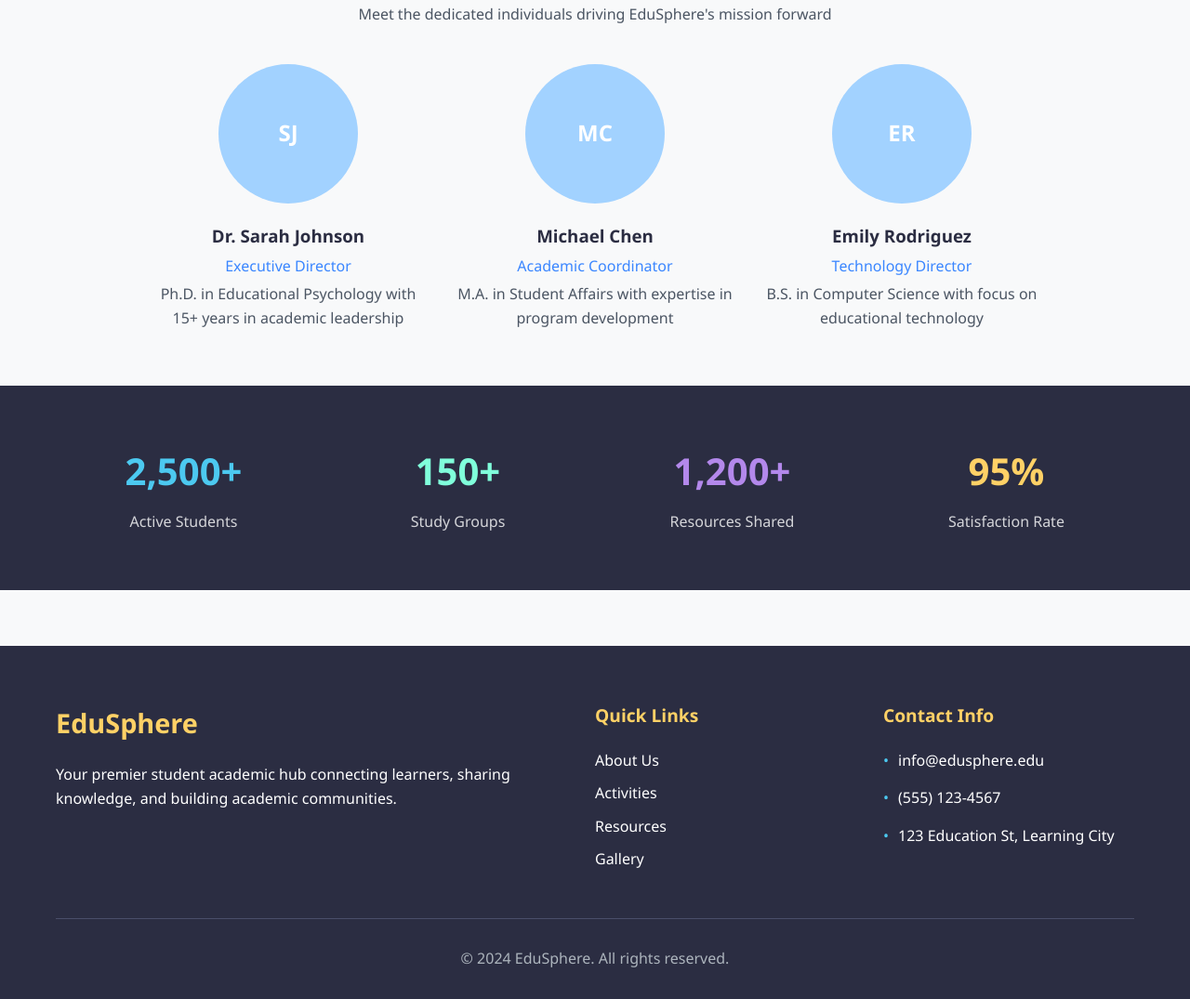
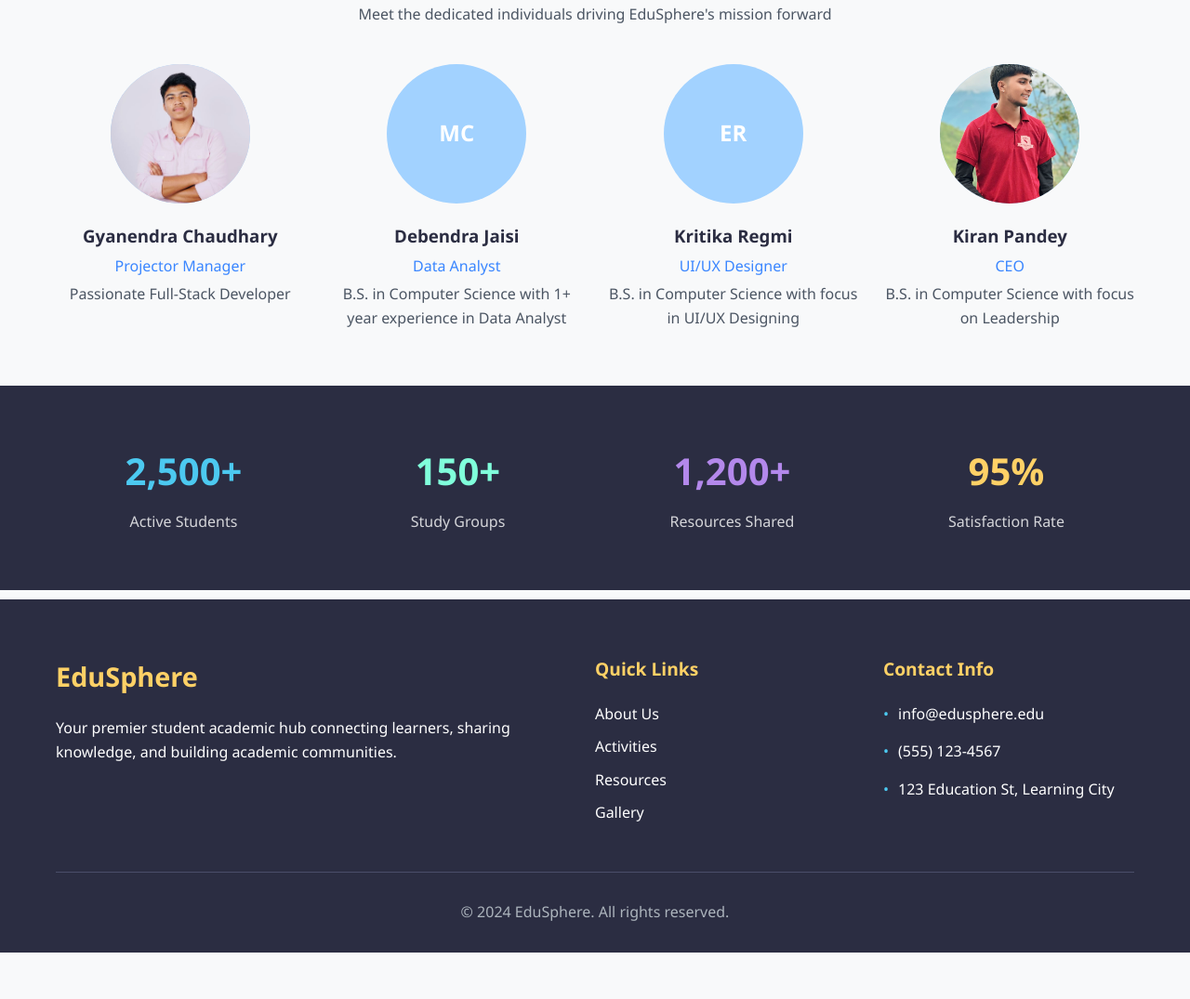
Before and after one commit to its-gyaney/FDD_project, a plain HTML site: page HTML/about.html in a window 1280 px wide. Shown: the part 1771-2846 px from the top of the page at 93% size. After the commit the page ends 2796 px from the top, so only its background shows below. Drawn offline with Linux system fonts and the light colour scheme.

Commit message:
footer and about section updates

```diff
--- a/CSS/about.css
+++ b/CSS/about.css
@@ -178,6 +178,11 @@
             color: white;
             font-weight: bold;
             font-size: 1.5rem;
+            overflow: hidden;
+        }
+
+        .member-photo img{
+            width: 100%;
         }
 
         .member-info h3 {
@@ -196,7 +201,7 @@
             background-color: #2b2d42;
             color: white;
             padding: 60px 0;
-            margin-bottom: 60px;
+            margin-bottom: 10px;
         }
 
         .stats-container {
@@ -227,78 +232,6 @@
             opacity: 0.8;
         }
 
-        /* Footer */
-        footer {
-            background-color: #2b2d42;
-            color: white;
-            padding: 60px 0 30px;
-        }
-
-        .footer-content {
-            display: flex;
-            flex-wrap: wrap;
-            gap: 40px;
-            margin-bottom: 40px;
-        }
-
-        .footer-about {
-            flex: 2;
-            min-width: 300px;
-        }
-
-        .footer-about h3 {
-            font-size: 1.8rem;
-            margin-bottom: 20px;
-            color: #ffd166;
-        }
-
-        .footer-links, .footer-contact {
-            flex: 1;
-            min-width: 200px;
-        }
-
-        .footer-links h4, .footer-contact h4 {
-            font-size: 1.2rem;
-            margin-bottom: 20px;
-            color: #ffd166;
-        }
-
-        .footer-links ul {
-            list-style: none;
-        }
-
-        .footer-links li {
-            margin-bottom: 10px;
-        }
-
-        .footer-links a {
-            color: white;
-            text-decoration: none;
-            transition: color 0.3s;
-        }
-
-        .footer-links a:hover {
-            color: #4cc9f0;
-        }
-
-        .footer-contact p {
-            margin-bottom: 15px;
-            display: flex;
-            align-items: center;
-        }
-
-        .footer-contact p::before {
-            content: "•";
-            margin-right: 10px;
-            color: #4cc9f0;
-        }
-
-        .copyright {
-            text-align: center;
-            padding-top: 30px;
-            border-top: 1px solid #4a4e69;
-            color: #adb5bd;
-        }
 
         /* Responsive Adjustments */
         @media (max-width: 768px) {
--- a/CSS/index.css
+++ b/CSS/index.css
@@ -228,64 +228,7 @@
             color: #4a4e69;
         }
 
-        /* Footer */
-        footer {
-            background-color: #2b2d42;
-            color: white;
-            padding: 60px 0 30px;
-        }
 
-        .footer-content {
-            display: grid;
-            grid-template-columns: repeat(auto-fit, minmax(250px, 1fr));
-            gap: 40px;
-            margin-bottom: 40px;
-        }
-
-        .footer-about {
-            grid-column: 1 / -1;
-        }
-
-        .footer-about h3 {
-            font-size: 1.8rem;
-            margin-bottom: 20px;
-            color: #ffd166;
-        }
-
-        .footer-links h4, .footer-contact h4 {
-            font-size: 1.2rem;
-            margin-bottom: 20px;
-            color: #ffd166;
-        }
-
-        .footer-links ul {
-            list-style: none;
-        }
-
-        .footer-links li {
-            margin-bottom: 10px;
-        }
-
-        .footer-links a {
-            color: white;
-            text-decoration: none;
-            transition: color 0.3s;
-        }
-
-        .footer-links a:hover {
-            color: #4cc9f0;
-        }
-
-        .footer-contact p {
-            margin-bottom: 15px;
-        }
-
-        .copyright {
-            text-align: center;
-            padding-top: 30px;
-            border-top: 1px solid #4a4e69;
-            color: #adb5bd;
-        }
 
         /* Responsive Adjustments */
         @media (max-width: 768px) {
--- a/HTML/about.html
+++ b/HTML/about.html
@@ -66,27 +66,39 @@
 
             <div class="team-members">
                 <div class="team-member">
-                    <div class="member-photo">SJ</div>
+                    <div class="member-photo">
+                        <img src="../images/gyanendra.JPG" alt="GC">
+                    </div>
                     <div class="member-info">
-                        <h3>Dr. Sarah Johnson</h3>
-                        <p>Executive Director</p>
-                        <p>Ph.D. in Educational Psychology with 15+ years in academic leadership</p>
+                        <h3>Gyanendra Chaudhary</h3>
+                        <p>Projector Manager</p>
+                        <p>Passionate Full-Stack Developer</p>
                     </div>
                 </div>
                 <div class="team-member">
                     <div class="member-photo">MC</div>
                     <div class="member-info">
-                        <h3>Michael Chen</h3>
-                        <p>Academic Coordinator</p>
-                        <p>M.A. in Student Affairs with expertise in program development</p>
+                        <h3>Debendra Jaisi</h3>
+                        <p>Data Analyst</p>
+                        <p>B.S. in Computer Science with 1+ year experience in Data Analyst</p>
                     </div>
                 </div>
                 <div class="team-member">
                     <div class="member-photo">ER</div>
                     <div class="member-info">
-                        <h3>Emily Rodriguez</h3>
-                        <p>Technology Director</p>
-                        <p>B.S. in Computer Science with focus on educational technology</p>
+                        <h3>Kritika Regmi</h3>
+                        <p>UI/UX Designer</p>
+                        <p>B.S. in Computer Science with focus in UI/UX Designing</p>
+                    </div>
+                </div>
+                <div class="team-member">
+                    <div class="member-photo">
+                        <img src="../images/kiran.jpg" alt="KP">
+                    </div>
+                    <div class="member-info">
+                        <h3>Kiran Pandey</h3>
+                        <p>CEO</p>
+                        <p>B.S. in Computer Science with focus on Leadership</p>
                     </div>
                 </div>
             </div>
@@ -117,37 +129,8 @@
         </div>
     </section>
 
-    <!-- Footer -->
-    <footer>
-        <div class="container">
-            <div class="footer-content">
-                <div class="footer-about">
-                    <h3>EduSphere</h3>
-                    <p>Your premier student academic hub connecting learners, sharing knowledge, and building academic communities.</p>
-                </div>
-                <div class="footer-links">
-                    <h4>Quick Links</h4>
-                    <ul>
-                        <li><a href="#">About Us</a></li>
-                        <li><a href="#">Activities</a></li>
-                        <li><a href="#">Resources</a></li>
-                        <li><a href="#">Gallery</a></li>
-                    </ul>
-                </div>
-                <div class="footer-contact">
-                    <h4>Contact Info</h4>
-                    <p>info@edusphere.edu</p>
-                    <p>(555) 123-4567</p>
-                    <p>123 Education St, Learning City</p>
-                </div>
-            </div>
-            <div class="copyright">
-                <p>&copy; 2024 EduSphere. All rights reserved.</p>
-            </div>
-        </div>
-    </footer>
-
     <script src="../JS/about.js"></script>
     <script src="../JS/load-navbar.js"></script>
+    <script src="../JS/load-footer.js"></script>
 </body>
 </html>
--- /dev/null
+++ b/HTML/footer.html
@@ -0,0 +1,114 @@
+<!DOCTYPE html>
+<html lang="en">
+<head>
+    <meta charset="UTF-8">
+    <meta name="viewport" content="width=device-width, initial-scale=1.0">
+    <title>Footer</title>
+
+    <style>
+        /* Footer */
+        footer {
+            background-color: #2b2d42;
+            color: white;
+            padding: 60px 0 30px;
+        }
+
+        .footer-content {
+            display: flex;
+            flex-wrap: wrap;
+            gap: 40px;
+            margin-bottom: 40px;
+        }
+
+        .footer-about {
+            flex: 2;
+            min-width: 300px;
+        }
+
+        .footer-about h3 {
+            font-size: 1.8rem;
+            margin-bottom: 20px;
+            color: #ffd166;
+        }
+
+        .footer-links, .footer-contact {
+            flex: 1;
+            min-width: 200px;
+        }
+
+        .footer-links h4, .footer-contact h4 {
+            font-size: 1.2rem;
+            margin-bottom: 20px;
+            color: #ffd166;
+        }
+
+        .footer-links ul {
+            list-style: none;
+        }
+
+        .footer-links li {
+            margin-bottom: 10px;
+        }
+
+        .footer-links a {
+            color: white;
+            text-decoration: none;
+            transition: color 0.3s;
+        }
+
+        .footer-links a:hover {
+            color: #4cc9f0;
+        }
+
+        .footer-contact p {
+            margin-bottom: 15px;
+            display: flex;
+            align-items: center;
+        }
+
+        .footer-contact p::before {
+            content: "•";
+            margin-right: 10px;
+            color: #4cc9f0;
+        }
+
+        .copyright {
+            text-align: center;
+            padding-top: 30px;
+            border-top: 1px solid #4a4e69;
+            color: #adb5bd;
+        }
+    </style>
+</head>
+<body>
+    <!-- Footer -->
+    <footer>
+        <div class="container">
+            <div class="footer-content">
+                <div class="footer-about">
+                    <h3>EduSphere</h3>
+                    <p>Your premier student academic hub connecting learners, sharing knowledge, and building academic communities.</p>
+                </div>
+                <div class="footer-links">
+                    <h4>Quick Links</h4>
+                    <ul>
+                        <li><a href="about.html">About Us</a></li>
+                        <li><a href="activities.html">Activities</a></li>
+                        <li><a href="resources.html">Resources</a></li>
+                        <li><a href="gallery.html">Gallery</a></li>
+                    </ul>
+                </div>
+                <div class="footer-contact">
+                    <h4>Contact Info</h4>
+                    <p>info@edusphere.edu</p>
+                    <p>(555) 123-4567</p>
+                    <p>123 Education St, Learning City</p>
+                </div>
+            </div>
+            <div class="copyright">
+                <p>&copy; 2024 EduSphere. All rights reserved.</p>
+            </div>
+        </div>
+    </footer>
+</body>
+</html>
--- a/HTML/navbar.html
+++ b/HTML/navbar.html
@@ -136,8 +136,8 @@
                 <li><a href="members.html">Members Portal</a></li>
                 <li><a href="activities.html">Activities</a></li>
                 <li><a href="resources.html">Resources</a></li>
-                <li><a href="#">Gallery</a></li>
-                <li><a href="#">Contact</a></li>
+                <li><a href="">Gallery</a></li>
+                <li><a href="contact.html">Contact</a></li>
             </ul>
         </div>
     </nav>
--- /dev/null
+++ b/JS/load-footer.js
@@ -0,0 +1,7 @@
+document.addEventListener('DOMContentLoaded', function() {
+    fetch('footer.html')
+        .then(response => response.text())
+        .then(data => {
+            document.body.insertAdjacentHTML('beforeend', data);
+        });
+});
```
Also changed, not shown: HTML/contact.html (+21 -0 lines), HTML/index.html (+1 -30 lines), images/gyanendra.JPG (added), images/kiran.jpg (added).
